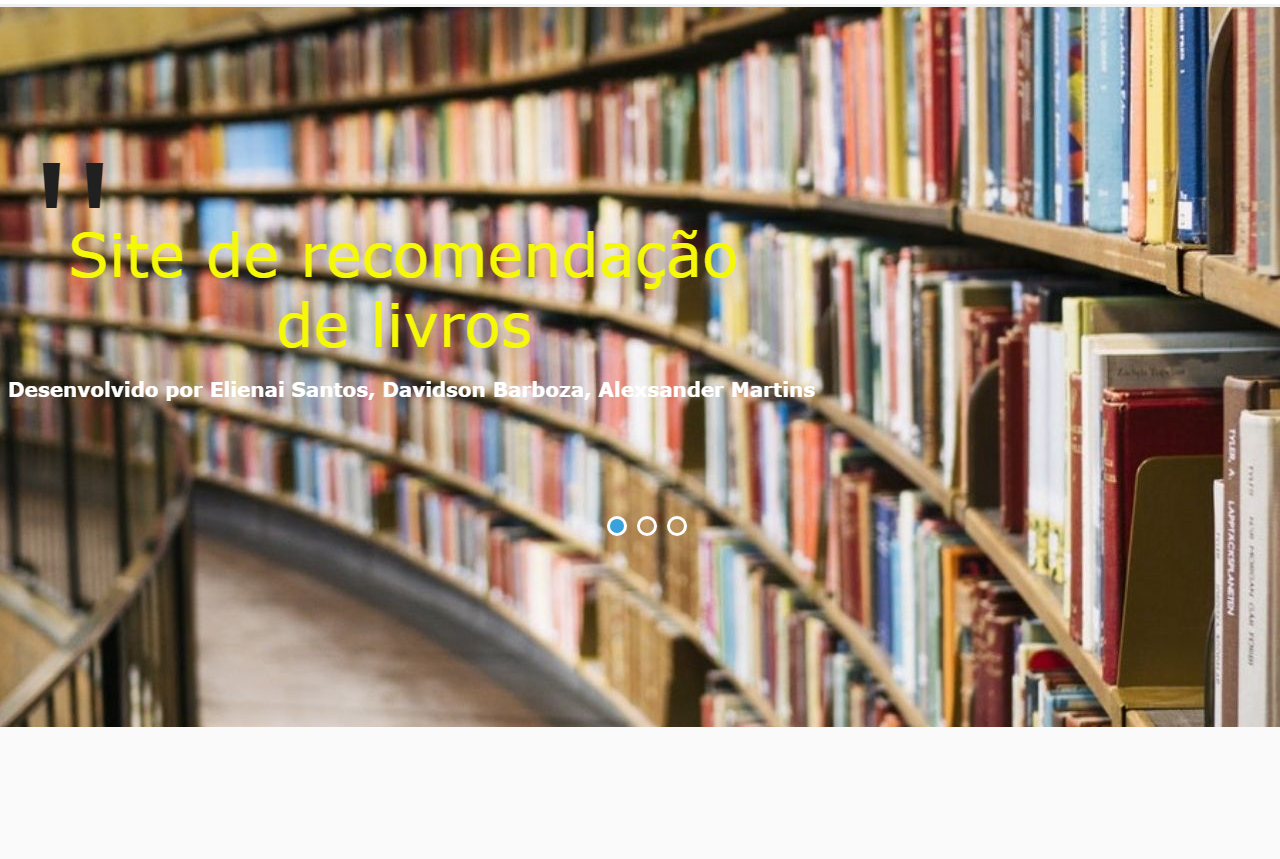
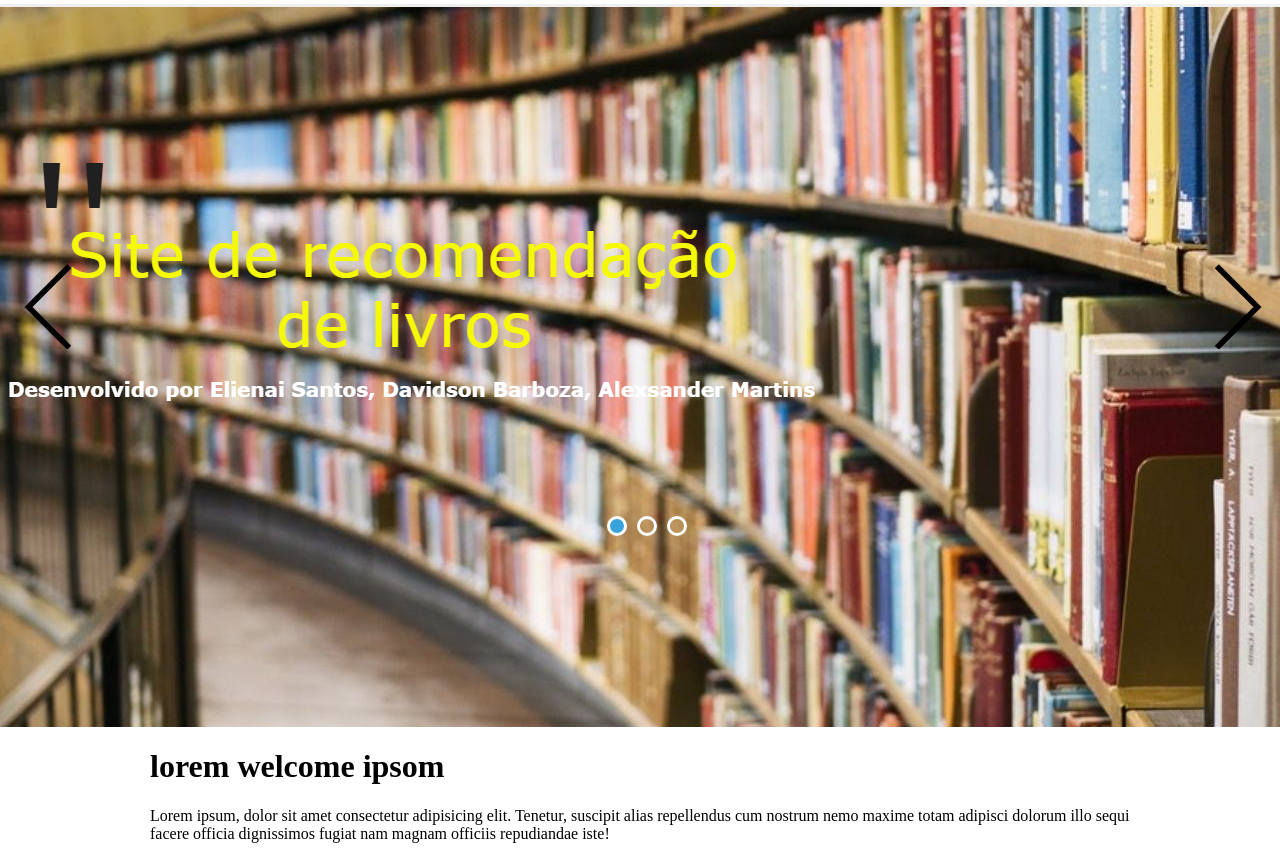
Before and after one commit to elienaisantos/Lendbook, a PHP site: page / in a window 1280 px wide. Shown: the part 160-1019 px from the top of the page. Before the commit the page ends 887 px from the top, so only its background shows below. Run offline with PHP 8.4, Linux system fonts and the light colour scheme; some libraries are stand-ins or nearby versions.

Commit message:
enviando

```diff
--- a/css/main.css
+++ b/css/main.css
@@ -11,7 +11,7 @@ ul{
 	height: 60px;
 	background-color: black;
 }
-main{
+main, .content{
 	margin: 0 auto;
 	width: 980px;
 	position: relative;
@@ -66,6 +66,10 @@ main{
 	width: 70%;
 	float: left;
 }
+.menu-urls {
+	height: 80px;
+	border-bottom: 3px solid #efefef;
+	}
 .busca{
 	text-align: center;
 	width: 30%;
@@ -82,10 +86,8 @@ main{
 }
 .col-1{
 	width: 100%;
-	height: 80px;
 	float: left;
 	position: relative;
-	border-bottom: 3px solid #efefef;
 }
 button.slick-prev{
 	font-size: 0px;
@@ -96,8 +98,8 @@ button.slick-prev{
 	position: absolute;
 	z-index: 9;
 	background-image: url('../img/esquerda.png');
-	top: 380%;
-    left: -20px;
+	top: 35%;
+    left: 0%;
 	cursor: pointer;
 }
 button.slick-next{
@@ -109,8 +111,8 @@ button.slick-next{
 	position: absolute;
 	z-index: 9;
 	background-image: url('../img/direita.png');
-	top: 380%;
-    right: -15px;
+	top: 35%;
+    right: 0%;
 	cursor: pointer;
 }
 .slick-list {
--- a/index.html
+++ b/index.html
@@ -1,7 +1,8 @@
 <!DOCTYPE html>
 <html>
+
 <head>
-	<link rel="stylesheet" type="text/css" href="//cdn.jsdelivr.net/npm/slick-carousel@1.8.1/slick/slick.css"/>
+	<link rel="stylesheet" type="text/css" href="//cdn.jsdelivr.net/npm/slick-carousel@1.8.1/slick/slick.css" />
 	<link rel="stylesheet" type="text/css" href="css/main.css">
 	<title>Lendbook.com</title>
 </head>
@@ -25,7 +26,7 @@
 		</main>
 	</header>
 
-<main class="col-1">
+	<main class="col-1 menu-urls">
 		<div class="header-2">
 			<div class="menu">
 				<ul>
@@ -51,6 +52,15 @@
 		</div>
 	</div>
 
+	<div class="col-1">
+		<div class="content">
+			<h1>lorem <strong>welcome</strong> ipsom</h1>
+			<p>Lorem ipsum, dolor sit amet consectetur adipisicing elit. Tenetur, suscipit alias repellendus cum nostrum
+				nemo maxime totam adipisci dolorum illo sequi facere officia dignissimos fugiat nam magnam officiis
+				repudiandae iste!</p>
+		</div>
+	</div>
+
 	<script type="text/javascript" src="https://code.jquery.com/jquery-1.11.0.min.js"></script>
 	<script type="text/javascript" src="https://code.jquery.com/jquery-migrate-1.2.1.min.js"></script>
 	<script type="text/javascript" src="https://cdn.jsdelivr.net/npm/slick-carousel@1.8.1/slick/slick.min.js"></script>
--- a/js/main.js
+++ b/js/main.js
@@ -1,6 +1,7 @@
 $('.slider').slick({
 	dots: true,
-  	infinite: true,
-  	speed: 300,
-  	slidesToShow: 1
+	infinite: true,
+	speed: 300,
+	slidesToShow: 1,
+	daptiveHeight: true
 });
```
Lines whose indentation alone changed are shown as unchanged.
